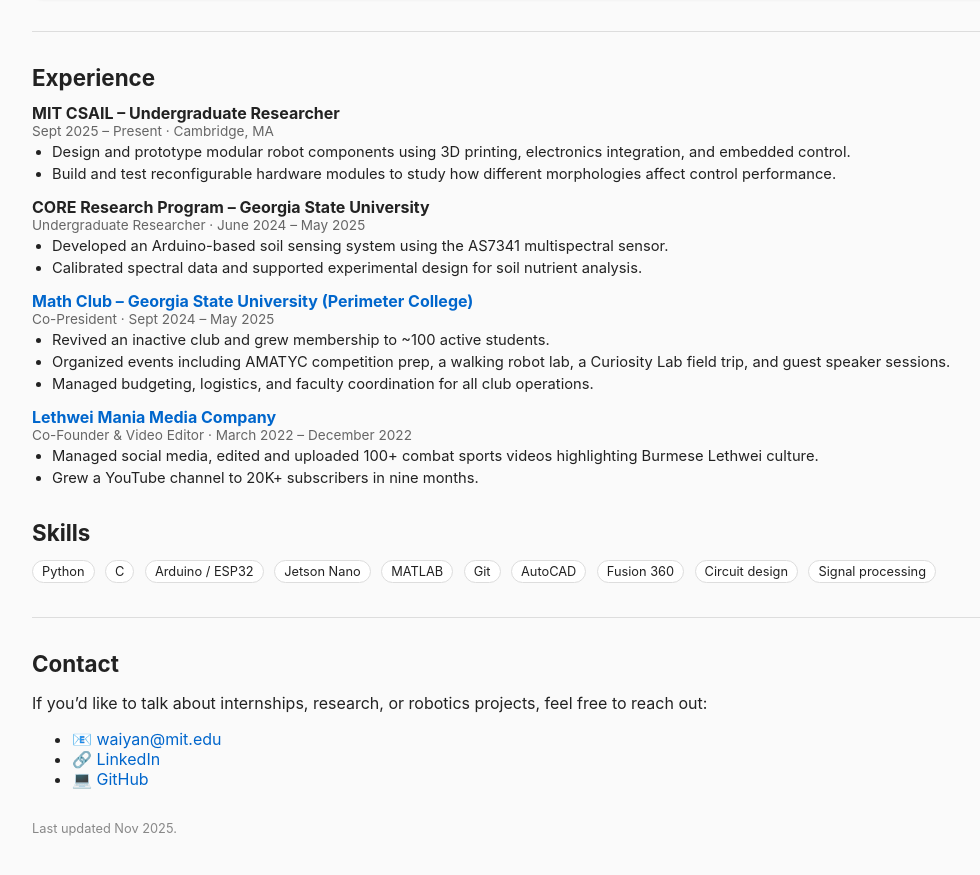
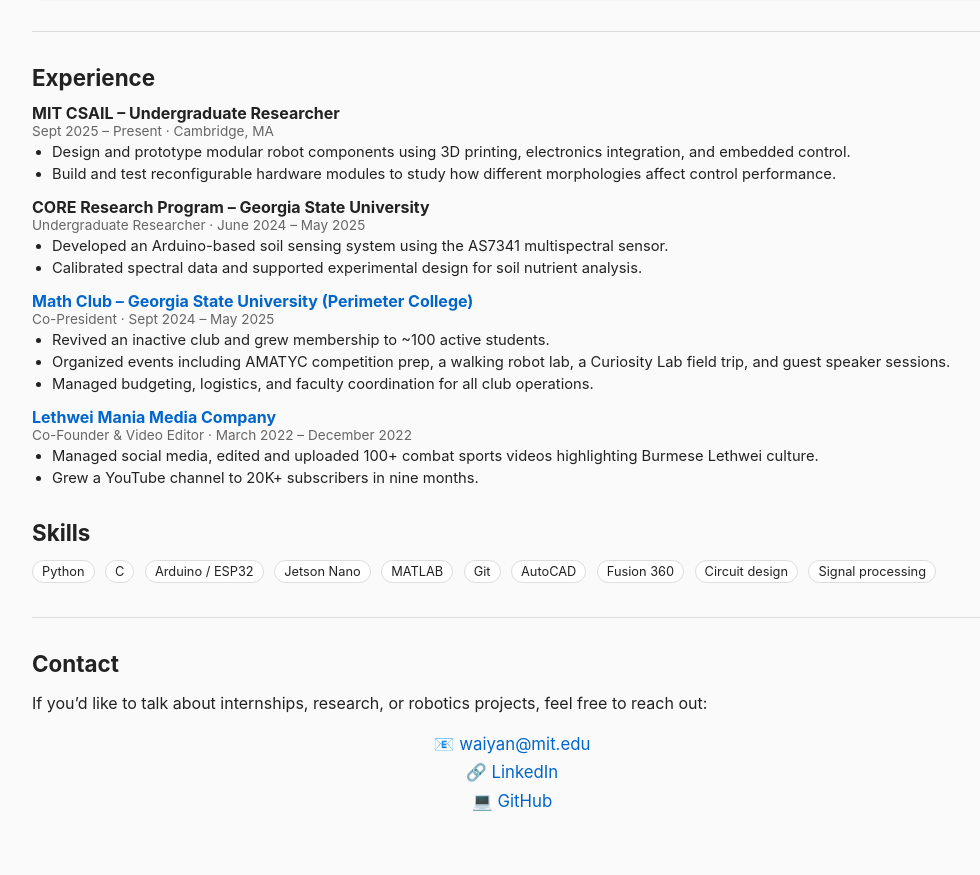
Before and after one commit to Waiyan512/portfolio, a Jekyll site: the page built from index.md, in a window 1280 px wide and 900 px high, scrolled down 1171 px. Shown: the top 875 px of the window, without its empty margins (128-1108 px from the left). Built offline with Jekyll 4.4.1, drawn with Linux system fonts in a browser that asks for light colours.

Commit message:
Update index.md

```diff
--- a/index.md
+++ b/index.md
@@ -174,14 +174,12 @@ My technical interests include **robot morphology**, **embedded control**, and *
 
 ---
 
-## Contact
+<h2>Contact</h2>
 
-If you’d like to talk about internships, research, or robotics projects, feel free to reach out:
+<p>If you’d like to talk about internships, research, or robotics projects, feel free to reach out:</p>
 
-- 📧 <a href="mailto:waiyan@mit.edu">waiyan@mit.edu</a>
-- 🔗 <a href="https://www.linkedin.com/in/soe-wai-yan-96ab74285" target="_blank">LinkedIn</a>
-- 💻 <a href="https://github.com/Waiyan512" target="_blank">GitHub</a>
-
-<div class="footer">
-  Last updated {{ site.time | date: "%b %Y" }}.
-</div>
+<p style="text-align: center; font-size: 1.05rem; line-height: 1.7;">
+  📧 <a href="mailto:waiyan@mit.edu">waiyan@mit.edu</a><br>
+  🔗 <a href="https://www.linkedin.com/in/soe-wai-yan-96ab74285" target="_blank">LinkedIn</a><br>
+  💻 <a href="https://github.com/Waiyan512" target="_blank">GitHub</a>
+</p>
```
